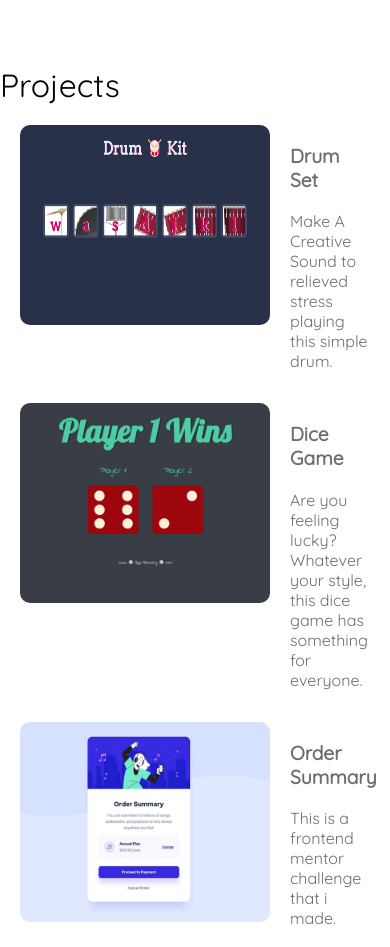
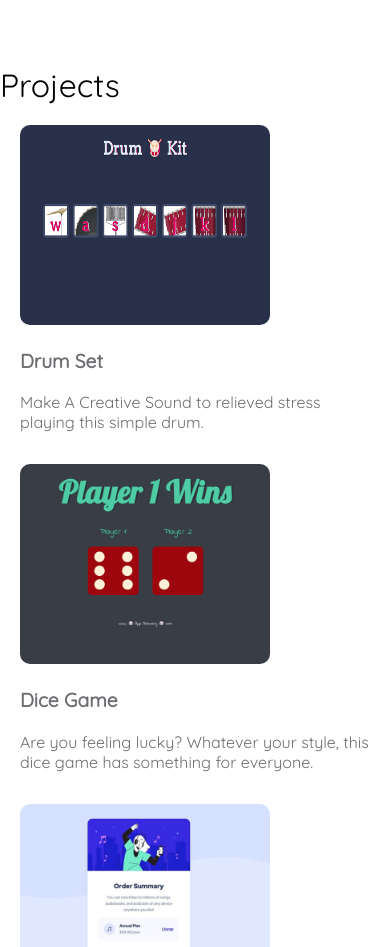
Before and after one commit to vegaronel/portfolio-ronel, a plain HTML site: page index.html in a window 390 px wide. Shown: the part 1720-2667 px from the top of the page. Drawn offline with nearby package versions, Linux system fonts and the light colour scheme; a web font is replaced by a local one.

Commit message:
style.css

```diff
--- a/style.css
+++ b/style.css
@@ -250,4 +250,7 @@ a {
   .section-title{
     color: white;
   }
+  .project-card{
+    flex-direction: column;
+  }
 }
```
